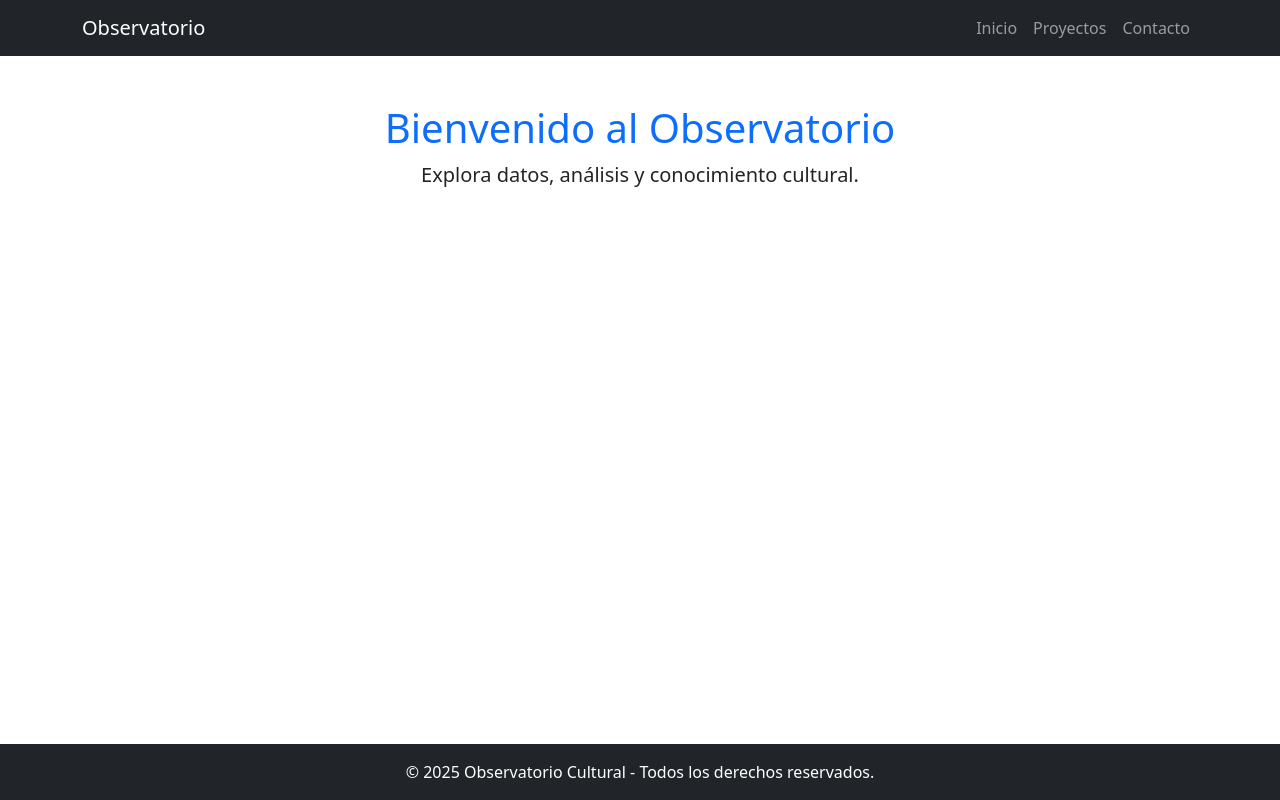
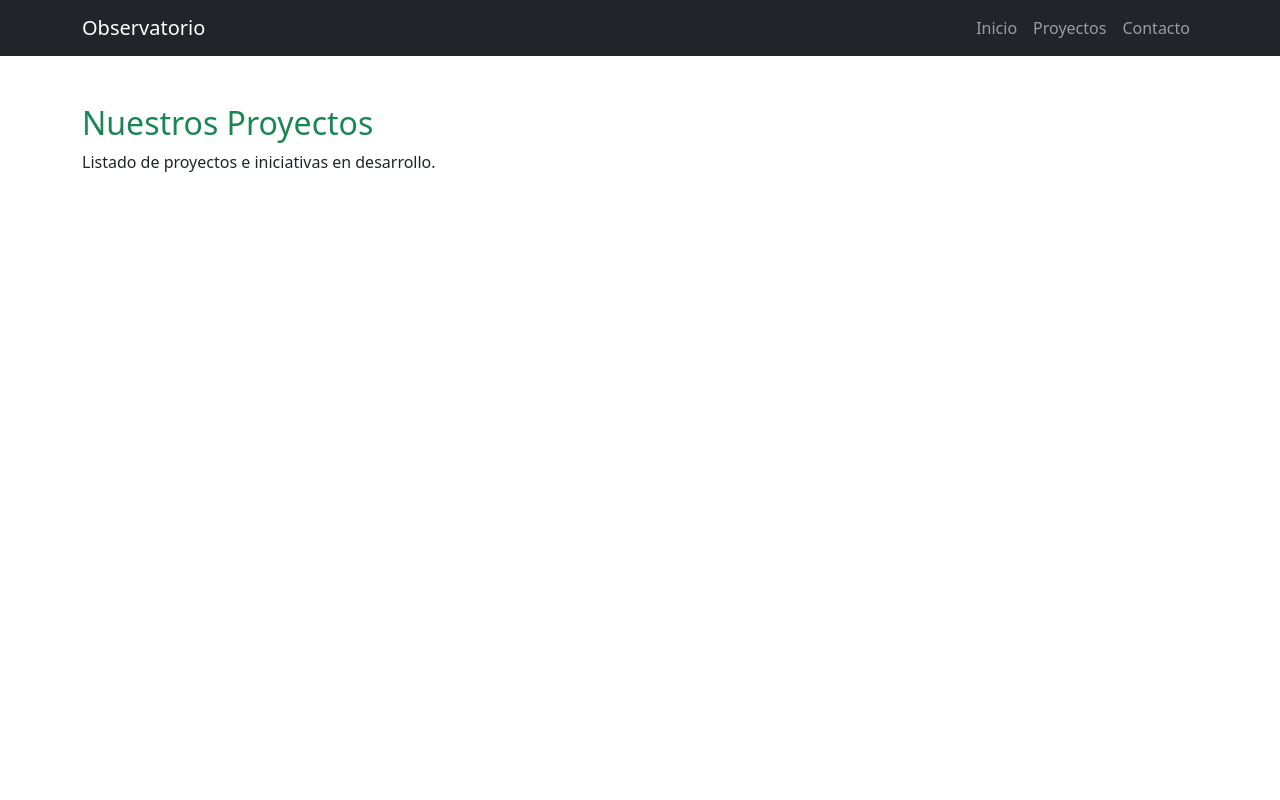
Before and after one commit to observatoriocultura/observatorio, a Vue app: page /#/proyectos in a window 1280 px wide. Before the commit this address led to /#/. Built offline with nearby package versions, Linux system fonts and the light colour scheme.

Commit message:
Navbar como componente, App.vue simplificada

```diff
--- a/package.json
+++ b/package.json
@@ -7,6 +7,7 @@
     "dev": "vite",
     "build": "vite build",
     "preview": "vite preview",
+    "deploy": "vite build && gh-pages -d dist",
     "lint": "eslint . --fix",
     "format": "prettier --write src/"
   },
@@ -22,6 +23,7 @@
     "@vue/eslint-config-prettier": "^10.2.0",
     "eslint": "^9.29.0",
     "eslint-plugin-vue": "~10.2.0",
+    "gh-pages": "^6.3.0",
     "globals": "^16.2.0",
     "prettier": "3.5.3",
     "vite": "^7.0.0",
--- a/src/App.vue
+++ b/src/App.vue
@@ -1,43 +1,3 @@
 <template>
-  <div class="d-flex flex-column min-vh-100">
-    <!-- Navbar -->
-    <nav class="navbar navbar-expand-lg navbar-dark bg-dark">
-      <div class="container">
-        <a class="navbar-brand" href="#">Observatorio</a>
-        <button
-          class="navbar-toggler"
-          type="button"
-          data-bs-toggle="collapse"
-          data-bs-target="#navbarNav"
-        >
-          <span class="navbar-toggler-icon"></span>
-        </button>
-        <div class="collapse navbar-collapse" id="navbarNav">
-          <ul class="navbar-nav ms-auto">
-            <li class="nav-item">
-              <RouterLink class="nav-link" to="/">Inicio</RouterLink>
-            </li>
-            <li class="nav-item">
-              <RouterLink class="nav-link" to="/proyectos">Proyectos</RouterLink>
-            </li>
-            <li class="nav-item">
-              <RouterLink class="nav-link" to="/contacto">Contacto</RouterLink>
-            </li>
-          </ul>
-        </div>
-      </div>
-    </nav>
-
-    <!-- Contenido dinámico -->
-    <div class="flex-grow-1">
-      <router-view></router-view>
-    </div>
-
-    <!-- Footer -->
-    <footer class="bg-dark text-white text-center py-3">
-      <div class="container">
-        <p class="mb-0">&copy; 2025 Observatorio Cultural - Todos los derechos reservados.</p>
-      </div>
-    </footer>
-  </div>
+  <router-view></router-view>
 </template>
--- /dev/null
+++ b/src/components/NavbarComponent.vue
@@ -0,0 +1,32 @@
+<template>
+  <nav class="navbar navbar-expand-lg navbar-dark bg-dark">
+    <div class="container">
+      <a class="navbar-brand" href="#">Observatorio</a>
+      <button
+        class="navbar-toggler"
+        type="button"
+        data-bs-toggle="collapse"
+        data-bs-target="#navbarNav"
+      >
+        <span class="navbar-toggler-icon"></span>
+      </button>
+      <div class="collapse navbar-collapse" id="navbarNav">
+        <ul class="navbar-nav ms-auto">
+          <li class="nav-item">
+            <RouterLink class="nav-link" to="/">Inicio</RouterLink>
+          </li>
+          <li class="nav-item">
+            <RouterLink class="nav-link" to="/proyectos">Proyectos</RouterLink>
+          </li>
+          <li class="nav-item">
+            <RouterLink class="nav-link" to="/contacto">Contacto</RouterLink>
+          </li>
+        </ul>
+      </div>
+    </div>
+  </nav>
+</template>
+
+<script setup>
+import { RouterLink } from 'vue-router'
+</script>
--- a/src/router/index.js
+++ b/src/router/index.js
@@ -1,4 +1,4 @@
-import { createRouter, createWebHistory } from 'vue-router'
+import { createRouter, createWebHashHistory } from 'vue-router'
 
 // Importar las vistas
 import HomeView from '../views/HomeView.vue'
@@ -12,7 +12,7 @@ const routes = [
 ]
 
 const router = createRouter({
-  history: createWebHistory(),
+  history: createWebHashHistory(import.meta.env.BASE_URL),
   routes,
 })
 
--- a/src/views/ContactoView.vue
+++ b/src/views/ContactoView.vue
@@ -1,6 +1,11 @@
 <template>
+  <NavbarComponent />
   <div class="container mt-5">
     <h2 class="text-info">Contáctanos</h2>
     <p>Puedes escribirnos para conocer más sobre el Observatorio.</p>
   </div>
 </template>
+
+<script setup>
+import NavbarComponent from '../components/NavbarComponent.vue'
+</script>
--- a/src/views/HomeView.vue
+++ b/src/views/HomeView.vue
@@ -1,6 +1,11 @@
 <template>
+  <NavbarComponent />
   <div class="container text-center mt-5">
     <h1 class="text-primary">Bienvenido al Observatorio</h1>
     <p class="lead">Explora datos, análisis y conocimiento cultural.</p>
   </div>
 </template>
+
+<script setup>
+import NavbarComponent from '../components/NavbarComponent.vue'
+</script>
--- a/src/views/ProyectosView.vue
+++ b/src/views/ProyectosView.vue
@@ -1,6 +1,11 @@
 <template>
+  <NavbarComponent />
   <div class="container mt-5">
     <h2 class="text-success">Nuestros Proyectos</h2>
     <p>Listado de proyectos e iniciativas en desarrollo.</p>
   </div>
 </template>
+
+<script setup>
+import NavbarComponent from '../components/NavbarComponent.vue'
+</script>
--- a/vite.config.js
+++ b/vite.config.js
@@ -1,18 +1,8 @@
-import { fileURLToPath, URL } from 'node:url'
-
 import { defineConfig } from 'vite'
 import vue from '@vitejs/plugin-vue'
-import vueDevTools from 'vite-plugin-vue-devtools'
 
-// https://vite.dev/config/
+// Reemplaza con tu nombre de repo:
 export default defineConfig({
-  plugins: [
-    vue(),
-    vueDevTools(),
-  ],
-  resolve: {
-    alias: {
-      '@': fileURLToPath(new URL('./src', import.meta.url))
-    },
-  },
+  plugins: [vue()],
+  base: '/observatorio/', // el nombre exacto del repositorio en GitHub
 })
```
Also changed, not shown: 1 other file (tests, documents, lock files or other folders).
